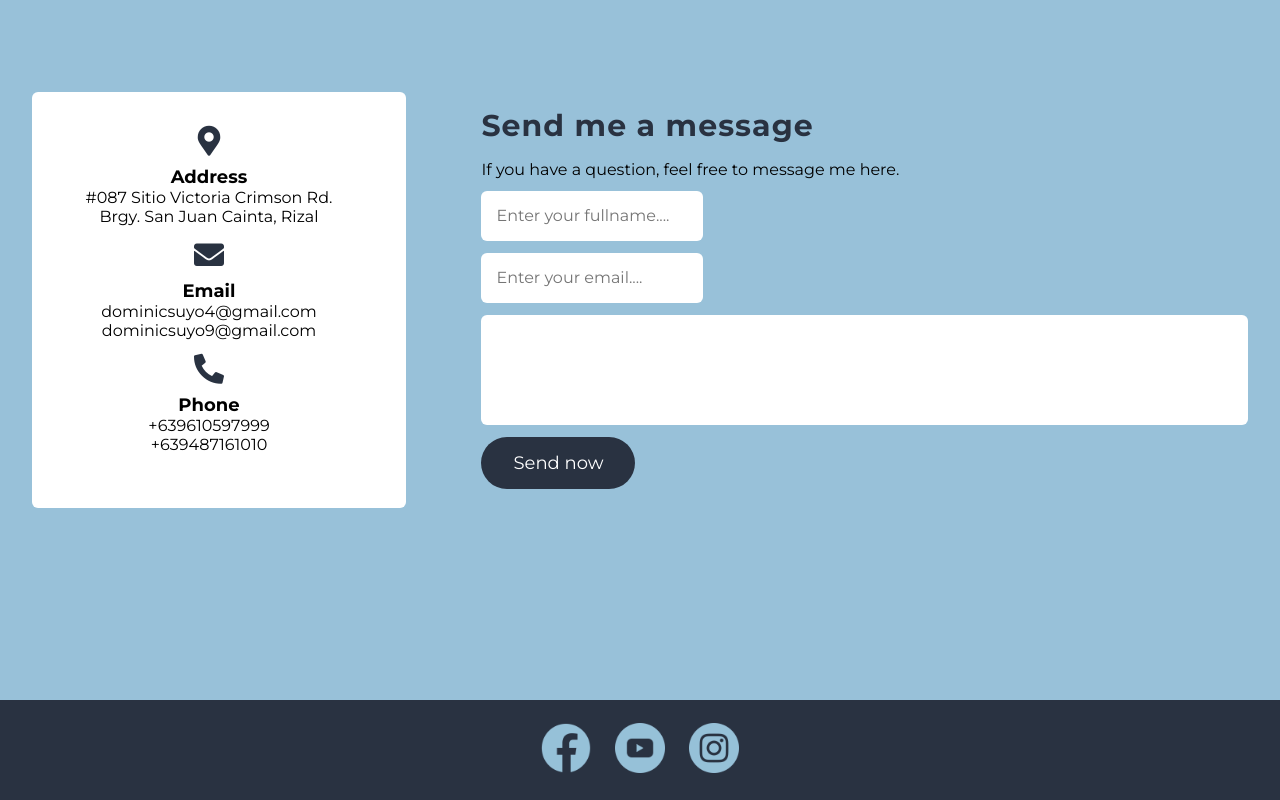
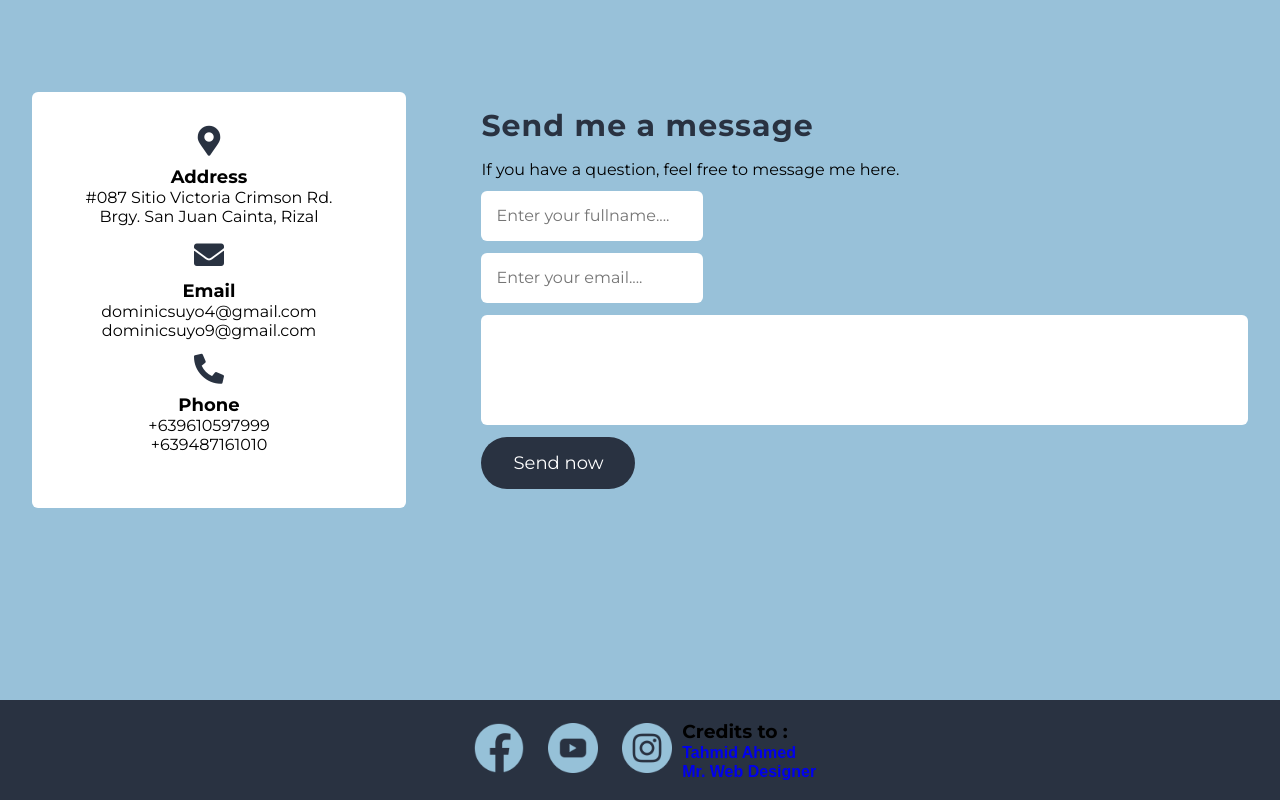
Before and after one commit to itsmedoms/aboutme, a plain HTML site: page index.html in a window 1280 px wide. Shown: the part 2715-3515 px from the top of the page. Drawn offline with Linux system fonts and the light colour scheme.

Commit message:
Update index.html

```diff
--- a/index.html
+++ b/index.html
@@ -212,6 +212,11 @@
         <a class = "youtube" href ="https://www.youtube.com/channel/UCXJ4KZh2qDkDCNml6nYqDuQ"><img src="youtube.png"></a>
         <a class = "instagram" href ="https://www.instagram.com/dominicsuyo/"><img src="instagram.png"></a>
     </div>
+    <div class ="credits">
+        <h3>Credits to :</h3>
+        <a href ="https://www.youtube.com/@tahmidahmed7387">Tahmid Ahmed</a><br>
+        <a href ="https://www.youtube.com/@MrWebDesignerAnas">Mr. Web Designer</a>
+    </div>
 </footer>
 
 
```
